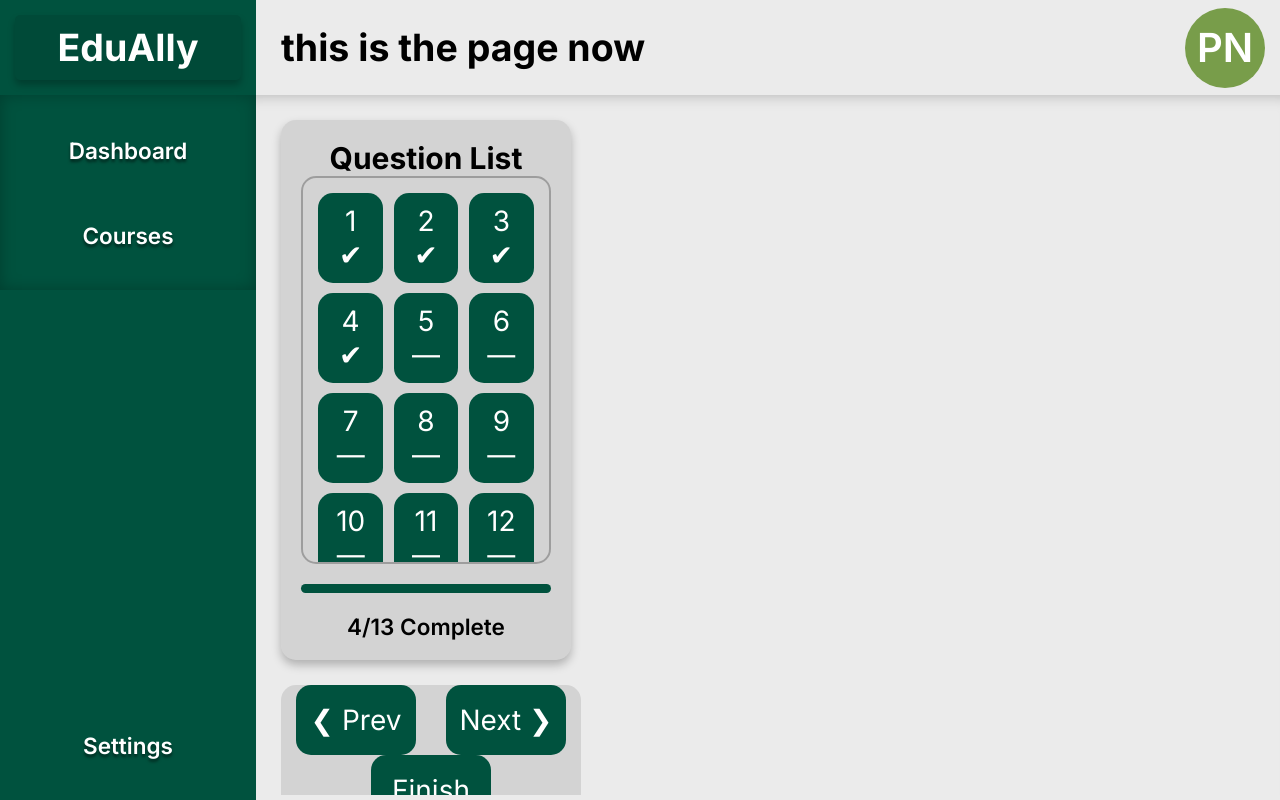
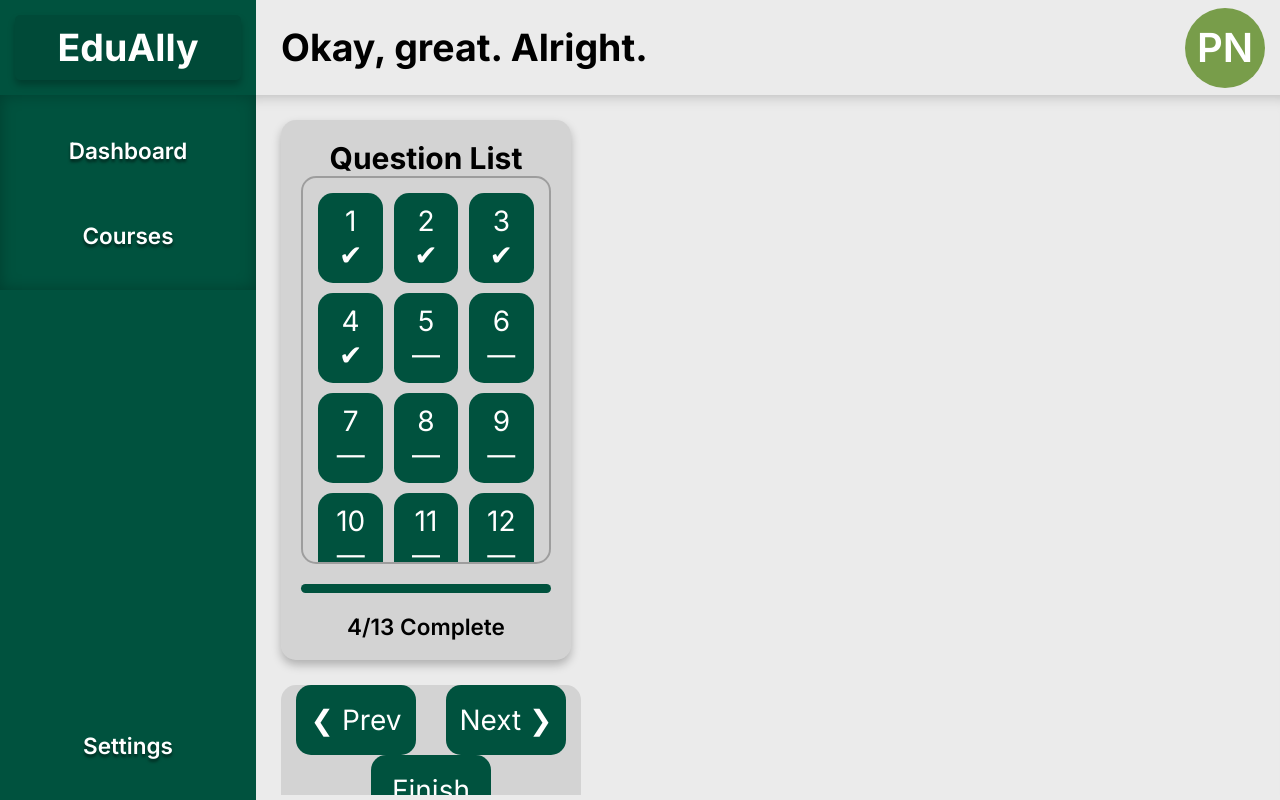
Before and after one commit to SUNY-Brockport-ACM-Student-Chapter/ai-education-frontend, a Next.js app: page / in a window 1280 px wide. Built offline with nearby package versions, Linux system fonts and the light colour scheme.

Commit message:
Update Exam Page Info Box

```diff
--- a/src/app/components/component-style.css
+++ b/src/app/components/component-style.css
@@ -123,6 +123,7 @@
   justify-self: flex-end;
 }
 
+/** Exam Page Info Box Styling **/
 .exampage-infobox{
   margin: auto;
   width: 20%;
--- a/src/app/page.tsx
+++ b/src/app/page.tsx
@@ -6,7 +6,7 @@ import QuestionList from './components/QuestionList';
 import ExamPageInfoBox from './components/ExamPageInfoBox';
 
 const Page: React.FC = () => {
-  const pageTitle = "this is the page now";
+  const pageTitle = "Okay, great. Alright.";
   /* Set page title here, displayed in Header */
 
   return (
```
